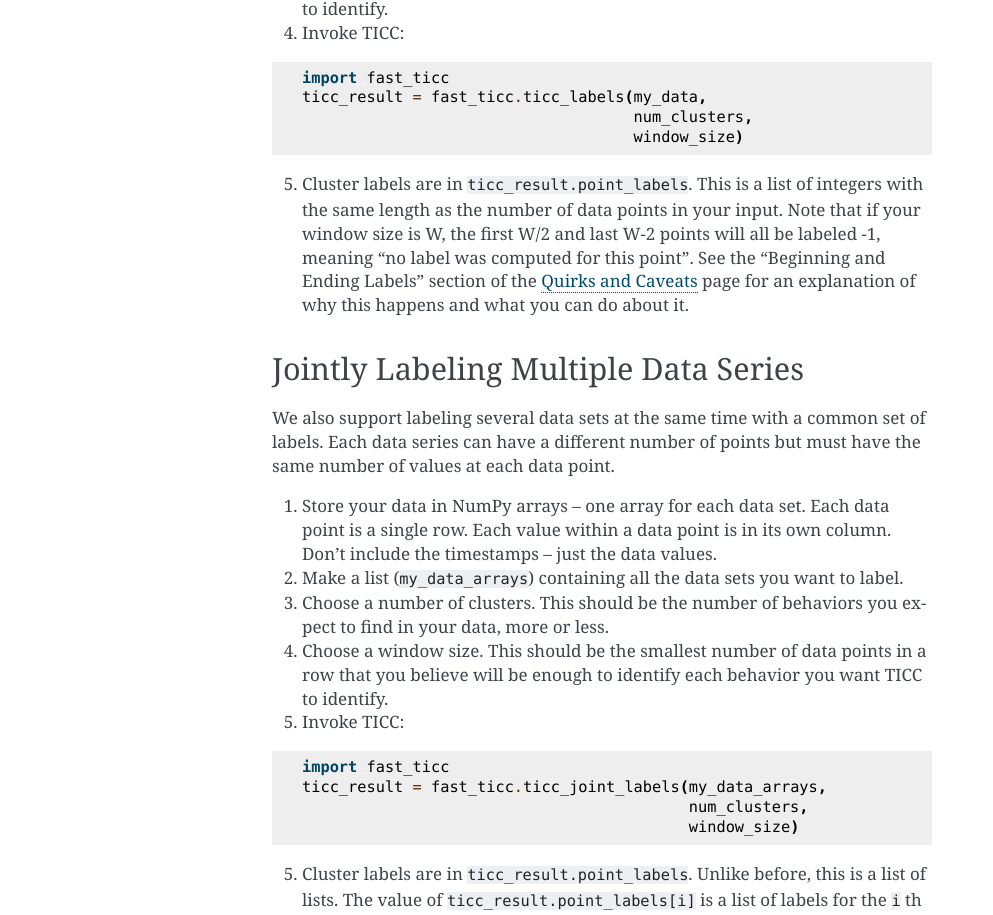
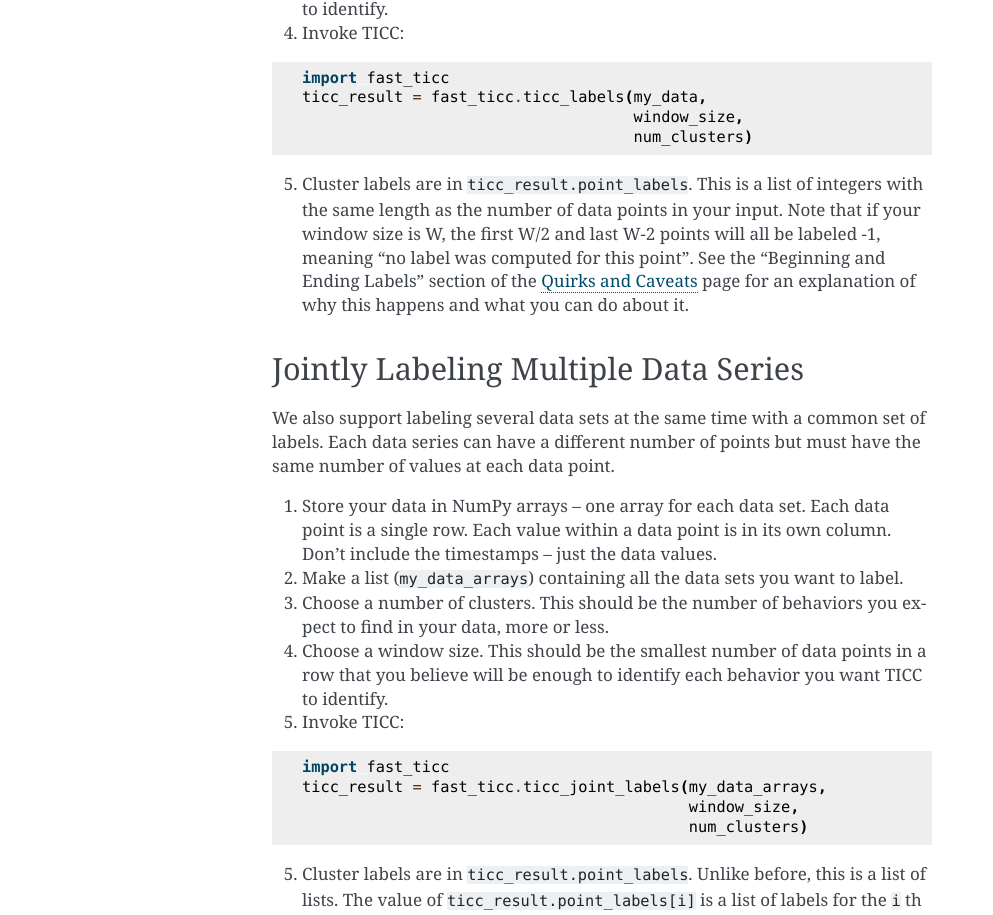
Before and after one commit to sandialabs/fast_ticc, a Sphinx documentation site: the page built from docs/source/user_guide.rst, in a window 1280 px wide. Shown: the part 450-1365 px from the top of the page, without its empty margins (148-1141 px from the left). Built offline with Sphinx 7.4.7, drawn with Linux system fonts in a browser that asks for light colours.

```diff
--- a/docs/source/user_guide.rst
+++ b/docs/source/user_guide.rst
@@ -21,8 +21,8 @@ Here's how to run TICC on a single data series:
 
     import fast_ticc
     ticc_result = fast_ticc.ticc_labels(my_data,
-                                        num_clusters,
-                                        window_size)
+                                        window_size,
+                                        num_clusters)
 
 
 5. Cluster labels are in ``ticc_result.point_labels``.  This is a list of integers with the same length as the number of data points in your input.  Note that if your window size is W, the first W/2 and last W-2 points will all be labeled -1, meaning "no label was computed for this point".  See the "Beginning and Ending Labels" section of the :doc:`Quirks and Caveats <quirks>` page for an explanation of why this happens and what you can do about it.
@@ -46,7 +46,8 @@ We also support labeling several data sets at the same time with a common set of
 
     import fast_ticc
     ticc_result = fast_ticc.ticc_joint_labels(my_data_arrays,
-                                              num_clusters,
-                                              window_size)
+                                              window_size,
+                                              num_clusters)
+
 
 5. Cluster labels are in ``ticc_result.point_labels``.  Unlike before, this is a list of lists.  The value of ``ticc_result.point_labels[i]`` is a list of labels for the ``i`` th data series.  As before, the first W/2 labels for each data series will be -1, as will the last W/2 labels.  See the "Beginning and Ending Labels" section of the :doc:`Quirks and Caveats <quirks>` page for an explanation of why this happens and what you can do about it.
```
